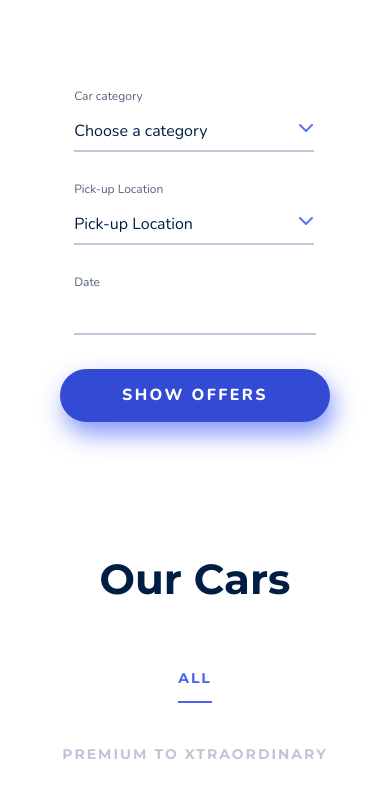
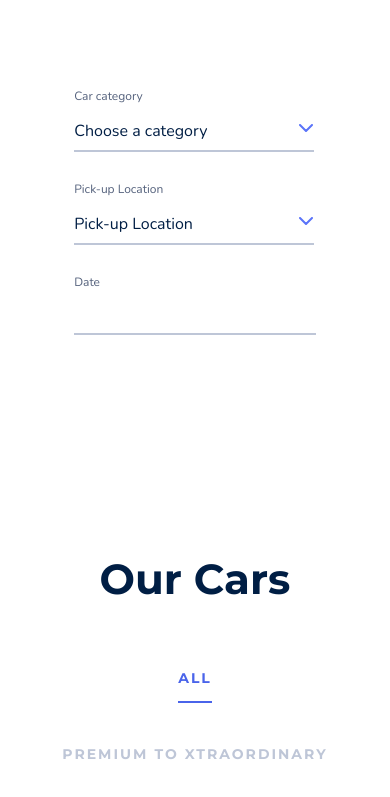
Before and after one commit to maksi-artz/maksi-artz.github.io, a plain HTML site: page index.html in a window 390 px wide. In both pictures the pointer is over the link "SHOW OFFERS". Shown: the part 739-1536 px from the top of the page. Drawn offline with nearby package versions, Linux system fonts and the light colour scheme.

Commit message:
Update button.css

```diff
--- a/css/button.css
+++ b/css/button.css
@@ -69,4 +69,9 @@
   transition: 250ms all ease-in-out;
 }
 
-@media (any-hover: none);
+@media screen and (max-width: 500px) {
+  .primary__btn:hover {
+    background: none;
+    box-shadow: none;
+  }
+}
```
